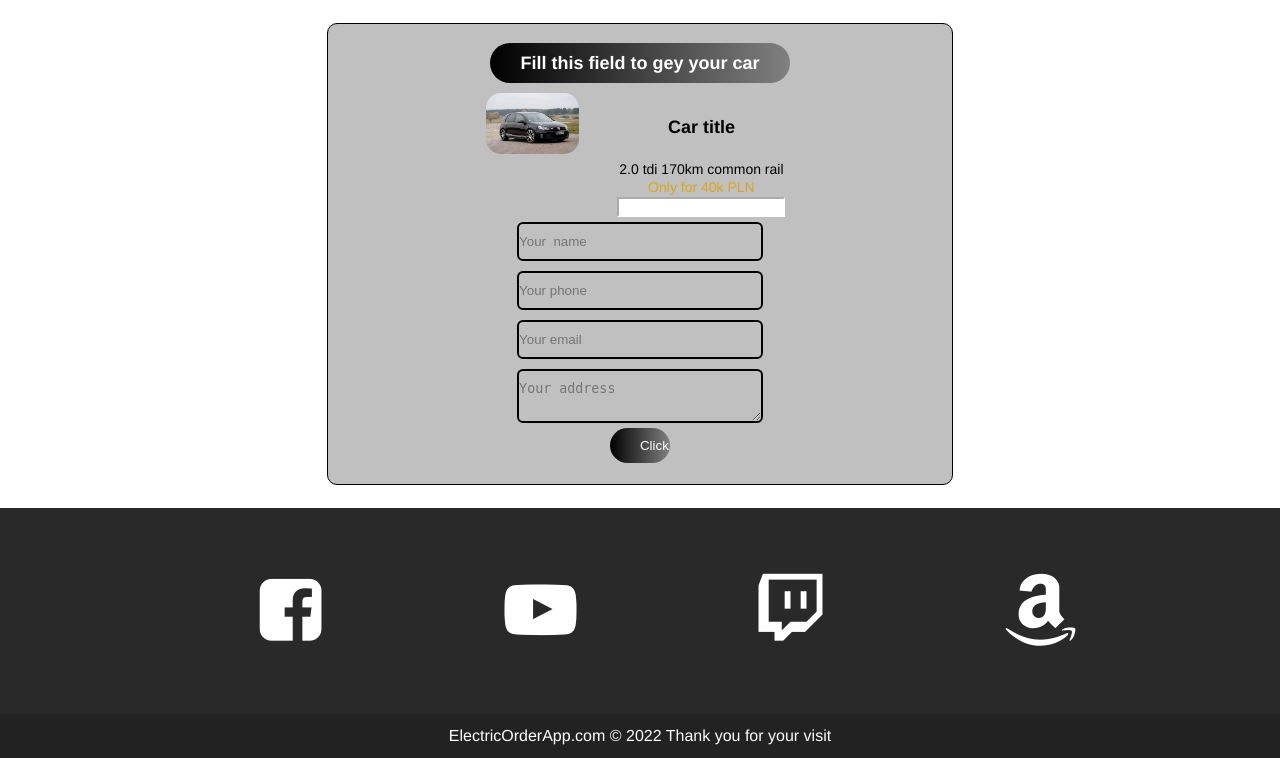
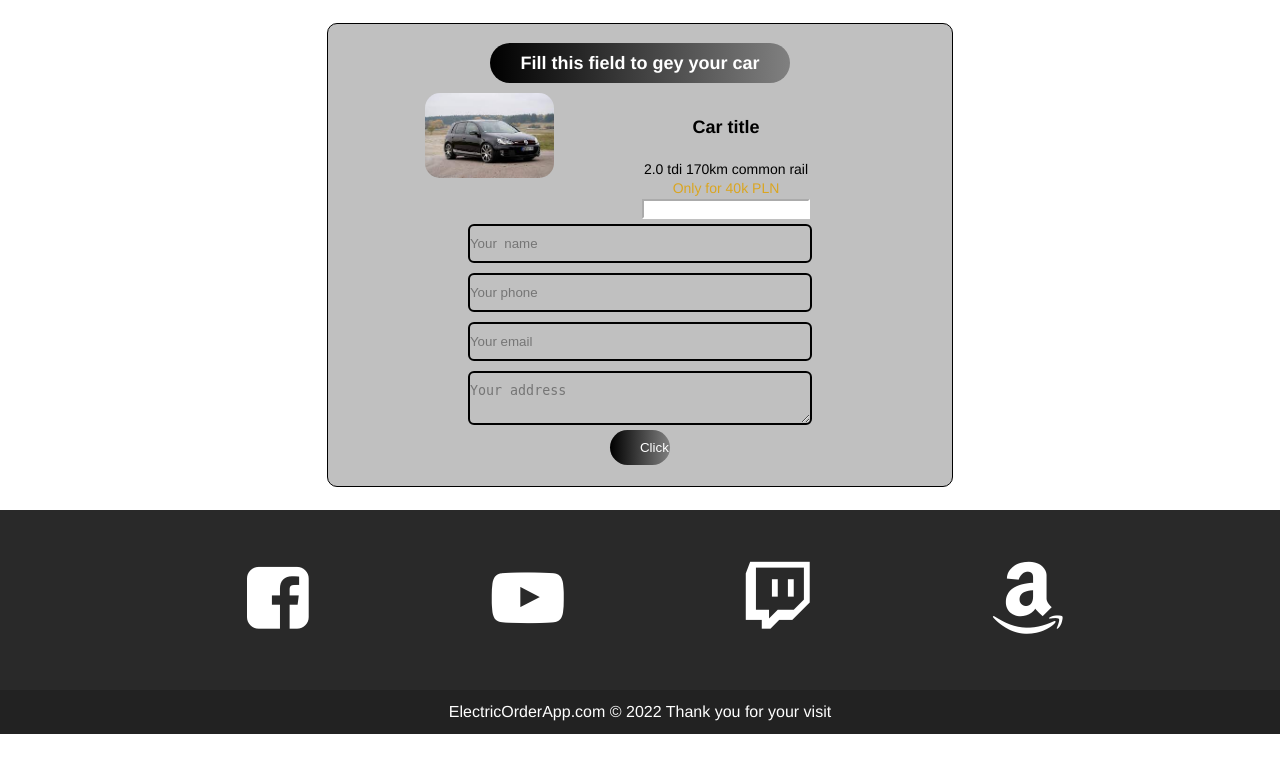
Before and after one commit to Conrado1212/SimpleCarOrderPage, a PHP site: page /buy.html in a window 1280 px wide. Shown: the part 137-895 px from the top of the page. After the commit the page ends 871 px from the top, so only its background shows below. Run offline with PHP 8.4, Linux system fonts and the light colour scheme.

Commit message:
add form to mobile ready

```diff
--- a/buy.html
+++ b/buy.html
@@ -73,12 +73,11 @@
               <textarea type="address" class="input-field" placeholder="Your address" required></textarea><br>
               <button type="submit" class="submit-btn">Click</button>
 
-
         </form>
     </div>
     </div>
 
-<section class="Social">
+
     <div class="social">
 
         <div class="socialdiv">
--- a/css/style.css
+++ b/css/style.css
@@ -250,7 +250,7 @@ h4{
    margin-left: auto;
    margin-right: auto;
     text-align: center;
-    width: 50%;
+    width: 70%;
 }
 .form-box{
     width: 60%;
@@ -340,4 +340,5 @@ fieldset{
         margin-top: 1%;
     }
 
+
 }
```
